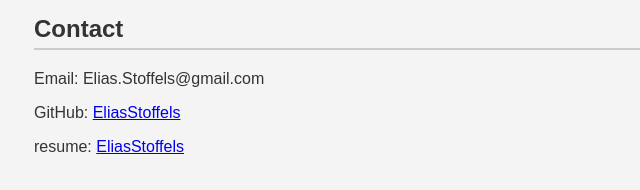
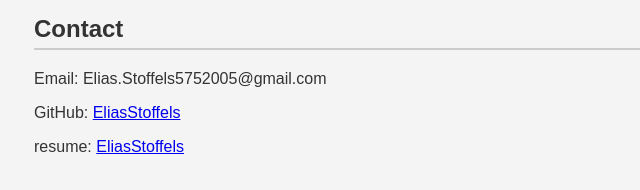
Before and after one commit to EliasStoffels/EliasStoffels.github.io, a plain HTML site: page index.html in a window 1280 px wide. Shown: the part 1167-1357 px from the top of the page, 156-796 px from the left. Drawn offline with Linux system fonts and the light colour scheme.

Commit message:
fixed email

```diff
--- a/index.html
+++ b/index.html
@@ -97,7 +97,7 @@
 
 <section id="contact">
   <h2>Contact</h2>
-  <p>Email: Elias.Stoffels@gmail.com</p>
+  <p>Email: Elias.Stoffels5752005@gmail.com</p>
   <p>GitHub: <a href="https://github.com/EliasStoffels" target="_blank">EliasStoffels</a></p>
   <p>resume: <a href="images/Document 2.pdf" target="_blank">EliasStoffels</a></p>
 </section>
```
